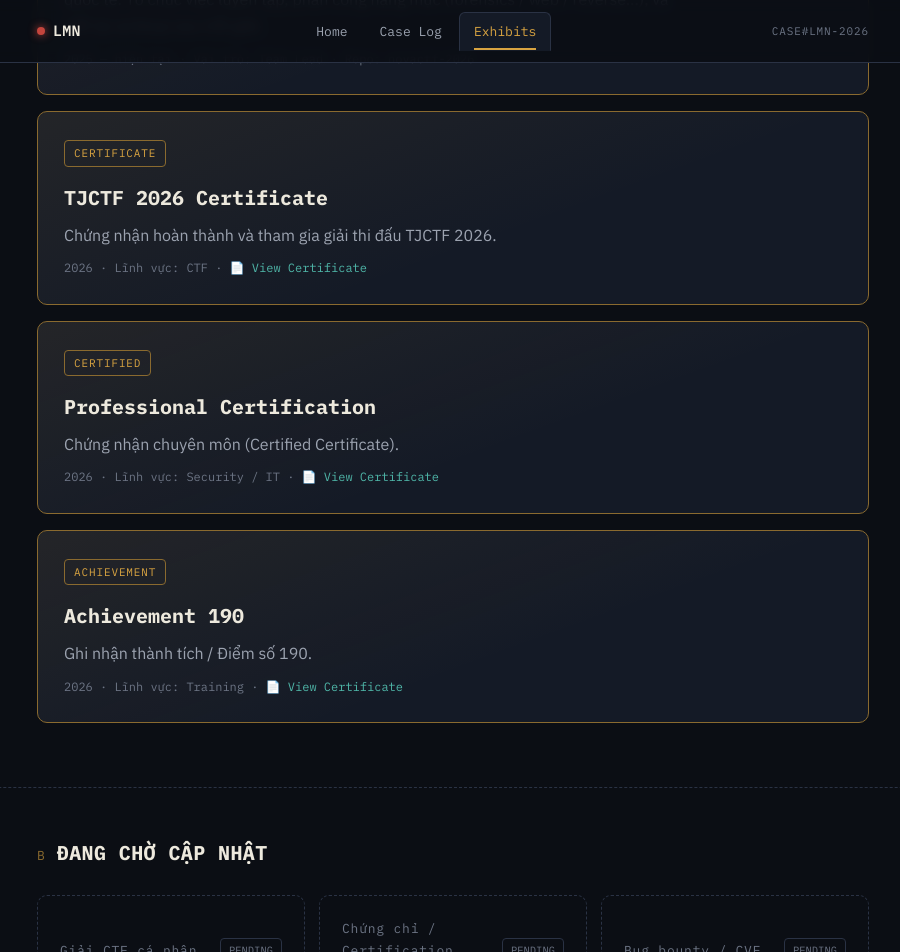
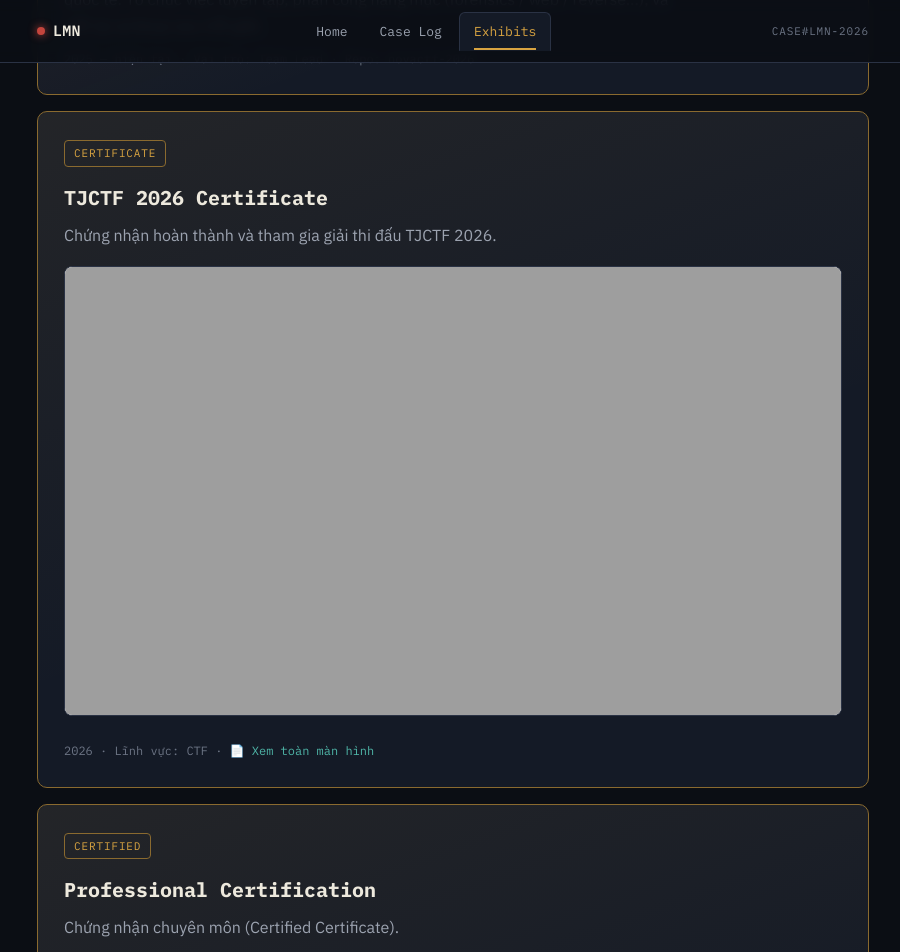
Before and after one commit to nhut120c-boop/nhut120c-boop.github.io, a Jekyll site: the page built from exhibits.html, in a window 1280 px wide and 1400 px high, scrolled down 599 px. Shown: the top 952 px of the window, without its empty margins (187-1087 px from the left). Built offline with Jekyll 4.4.1, drawn with Linux system fonts in a browser that asks for light colours; some of the changed text lies outside the part shown; grey boxes are pictures that could not be loaded.

Commit message:
Hien thi truc tiep chung chi PDF va Anh ra web

```diff
--- a/exhibits.html
+++ b/exhibits.html
@@ -23,9 +23,20 @@
       <span class="stamp">{{ e.stamp }}</span>
       <h3>{{ e.title }}</h3>
       <p>{{ e.description }}</p>
+
+      {% if e.cer %}
+      <div class="cer-preview" style="margin: 18px 0;">
+        {% if e.cer contains '.pdf' %}
+          <iframe src="{{ e.cer | relative_url }}" width="100%" height="450px" style="border: 1px solid var(--ink-line); border-radius: 8px; background: #fff;"></iframe>
+        {% else %}
+          <img src="{{ e.cer | relative_url }}" alt="{{ e.title }}" style="max-width: 100%; border-radius: 8px; border: 1px solid var(--ink-line);">
+        {% endif %}
+      </div>
+      {% endif %}
+
       <div class="meta">
         {{ e.date }}{% if e.meta %} · {{ e.meta }}{% endif %}
-        {% if e.cer %} · <a href="{{ e.cer | relative_url }}" target="_blank">📄 View Certificate</a>{% endif %}
+        {% if e.cer %} · <a href="{{ e.cer | relative_url }}" target="_blank">📄 Xem toàn màn hình</a>{% endif %}
       </div>
     </div>
     {% endfor %}
```
